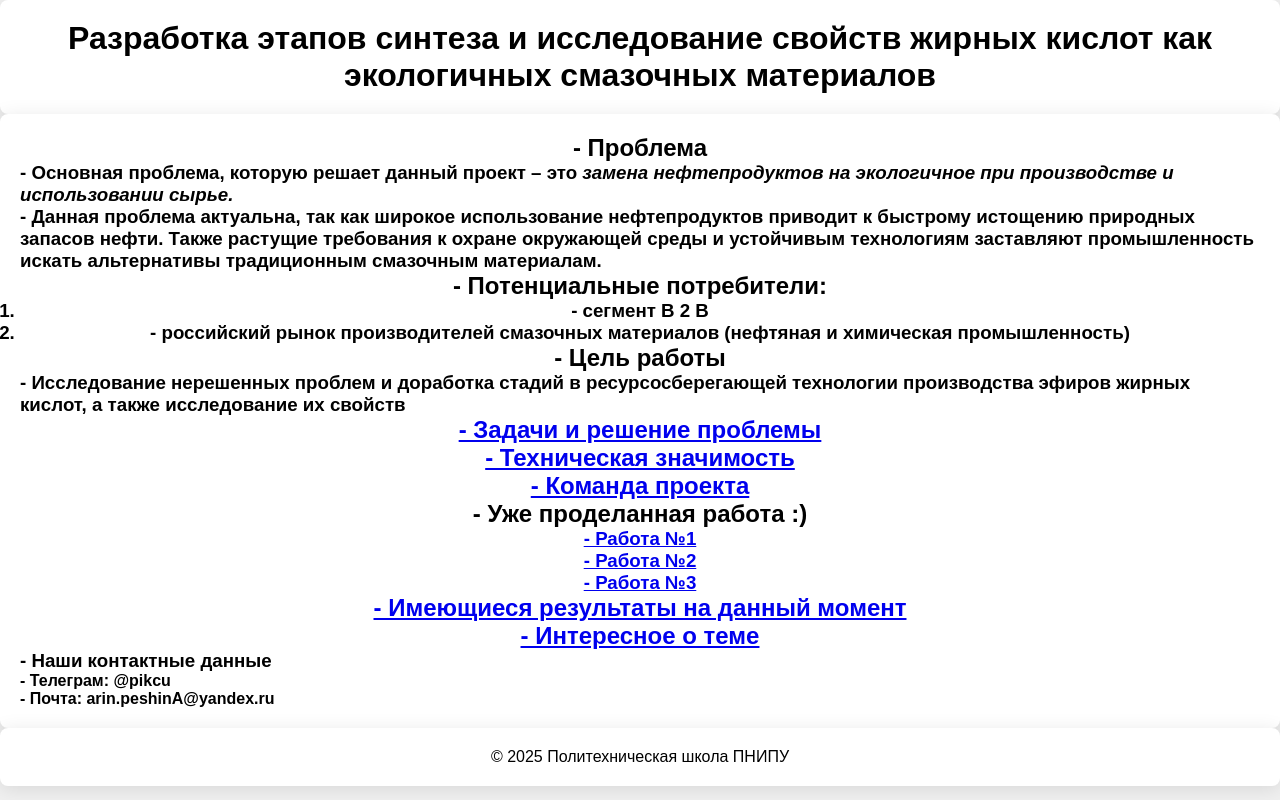
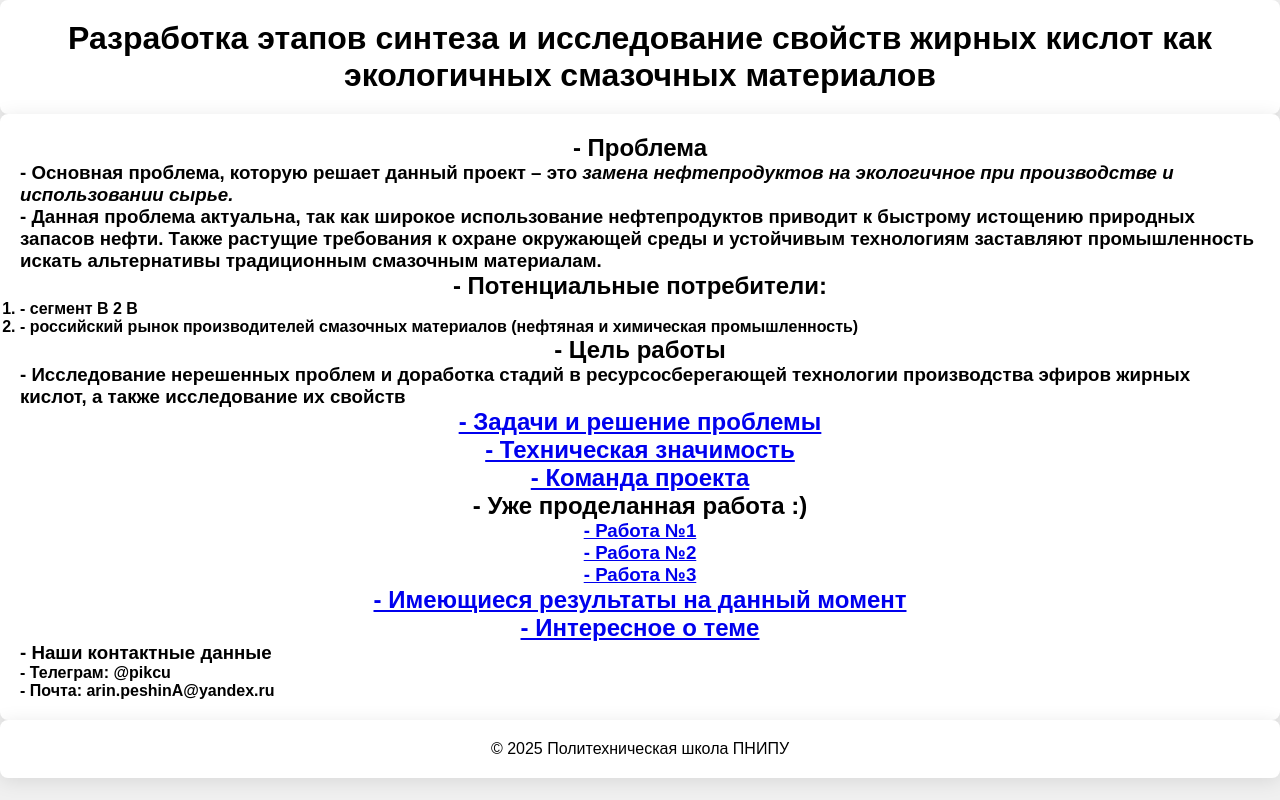
Before and after one commit to pikcu/esters-development.io, a plain HTML site: page index.html in a window 1280 px wide. Drawn offline with Linux system fonts and the light colour scheme.

Commit message:
Update index.html

```diff
--- a/index.html
+++ b/index.html
@@ -20,10 +20,10 @@
             </h3>
 			<h2> - Потенциальные потребители:</h2>
 			<blockquote>
-                        <h3><center><ol>
+                        <h4><ol>
 				<li>- сегмент B 2 B</li>
 			        <li>- российский рынок производителей смазочных материалов (нефтяная и химическая промышленность) </li>
-			</ol></center></h3>
+			</ol></h4>
 			</blockquote>
 			</blockquote>
 			</blockquote>
```
